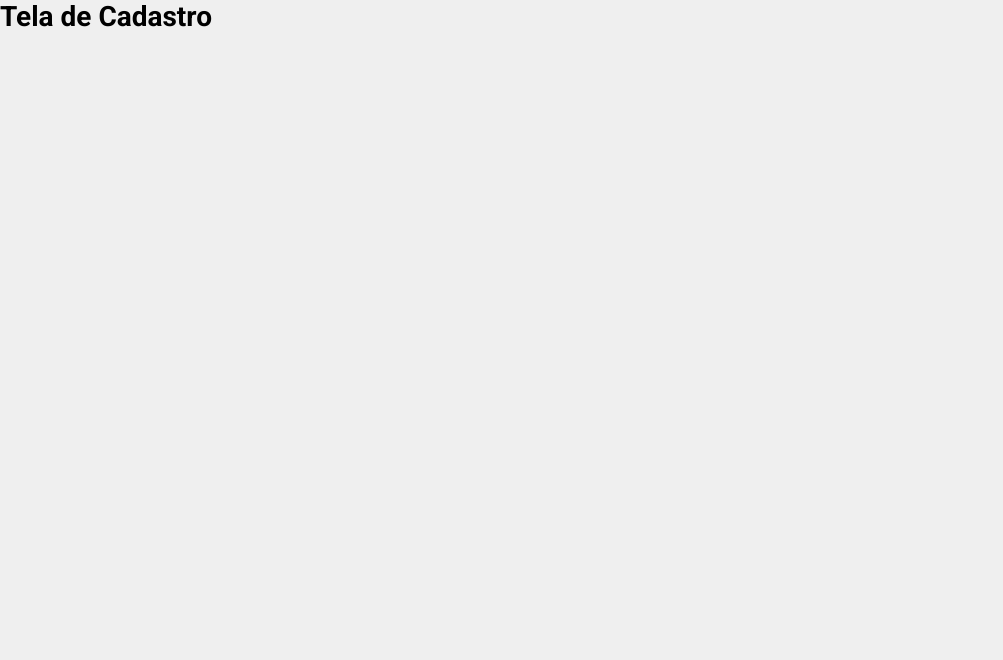
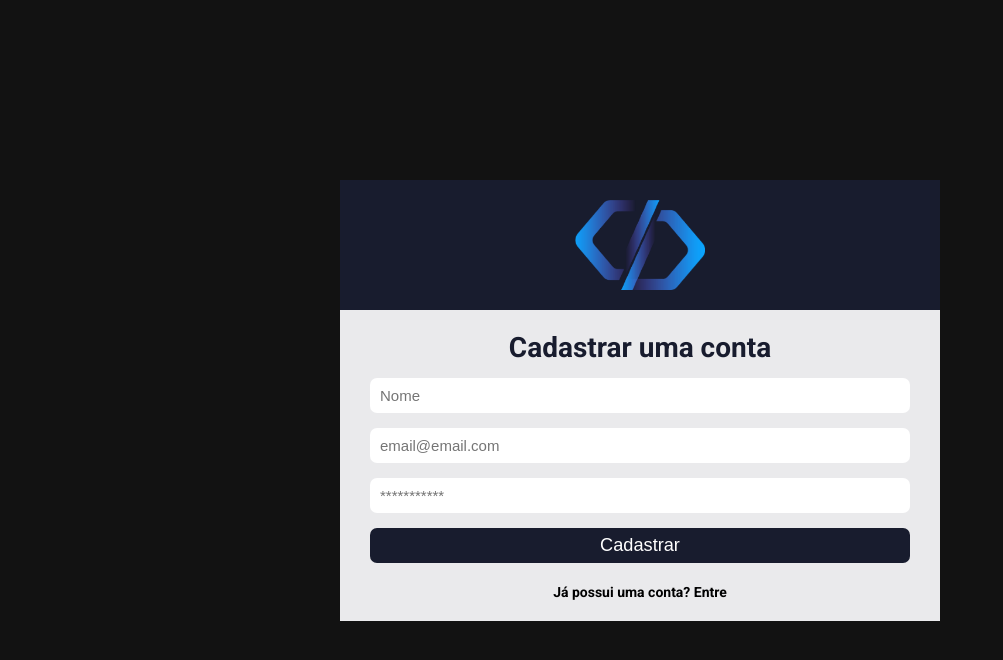
Before and after one commit to oliverictor/sistema-chamado, a React (Create React App) app: page /register in a window 1280 px wide. Shown: the top 660 px of the page, without its empty margins (0-1003 px from the left). Built offline with nearby package versions, Linux system fonts and the light colour scheme.

Commit message:
Implementa Context API

```diff
--- /dev/null
+++ b/src/contexts/auth.js
@@ -0,0 +1,35 @@
+import { useState, createContext, useEffect } from 'react';
+import firebase from '../services/firebaseConnection';
+
+export const AuthContext = createContext({})
+
+function AuthProvider({ children }) {
+    const [user, setUser] = useState(null);
+    const [loadingAuth, setLoadingAuth] = useState(false);
+    const [loading, setLoading] = useState(true)
+
+    useEffect(() => {
+
+        function loadStorage() {
+            const storageUser = localStorage.getItem('SistemaUser');
+
+            if (storageUser) {
+                setUser(JSON.parse(storageUser));
+                setLoading(false);
+            }
+
+            setLoading(false);
+
+        }
+        loadStorage();
+
+    }, [])
+
+    return (
+        <AuthContext.Provider value={{ signed: !!user, user, loading }}>
+            {children}
+        </AuthContext.Provider>
+    )
+}
+
+export default AuthProvider;
--- a/src/pages/SignUp/index.js
+++ b/src/pages/SignUp/index.js
@@ -1,9 +1,49 @@
+import { useState } from 'react';
+import { Link } from 'react-router-dom';
+
+import logo from '../../assets/logo.png';
+
 function SignUp() {
-    return (
-      <div>
-        <h1>Tela de Cadastro</h1>
-      </div>
-    );
+
+  const [nome, setNome] = useState('');
+  const [email, setEmail] = useState('');
+  const [password, setPassword] = useState('');
+
+  function handleSubmit(e) {
+    e.preventDefault();
+    alert('Clicou!')
   }
 
-  export default SignUp;
+  return (
+
+    <div className="container-center">
+
+      <div className="login">
+
+        <div className="logo-area">
+
+          <img src={logo} alt="Logo do Sistema" />
+
+        </div>
+
+        <form onSubmit={handleSubmit}>
+
+          <h1>Cadastrar uma conta</h1>
+
+          <input type="text" placeholder="Nome" value={nome} onChange={(e) => setNome(e.target.value)} />
+          <input type="text" placeholder="email@email.com" value={email} onChange={(e) => setEmail(e.target.value)} />
+          <input type="password" placeholder="***********" value={password} onChange={(e) => setPassword(e.target.value)} />
+
+            <button type="submit">Cadastrar</button>
+
+        </form>
+
+        <Link to="/">Já possui uma conta? Entre</Link>
+
+      </div>
+
+    </div>
+  );
+}
+
+export default SignUp;
--- a/src/routes/Route.js
+++ b/src/routes/Route.js
@@ -1,9 +1,10 @@
+import { useContext } from "react";
 import { Route, Redirect } from "react-router-dom";
+import { AuthContext } from "../contexts/auth";
 
 export default function RouteWrapper({ component: Component, isPrivate, ...rest }) {
 
-    const loading = false;
-    const signed = false;
+    const { signed, loading } = useContext(AuthContext);
 
     if (loading) {
         return (
```
Also changed, not shown: src/App.js (+6 -3 lines).
